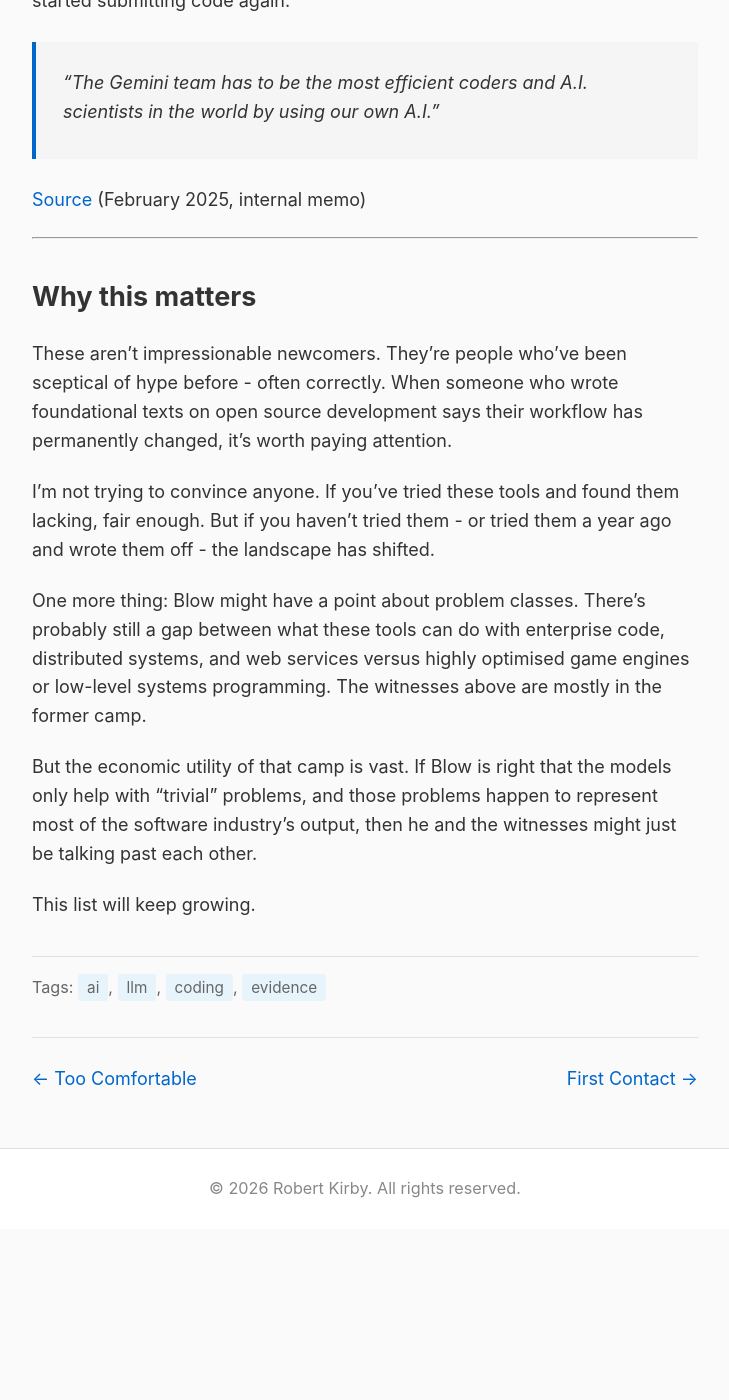
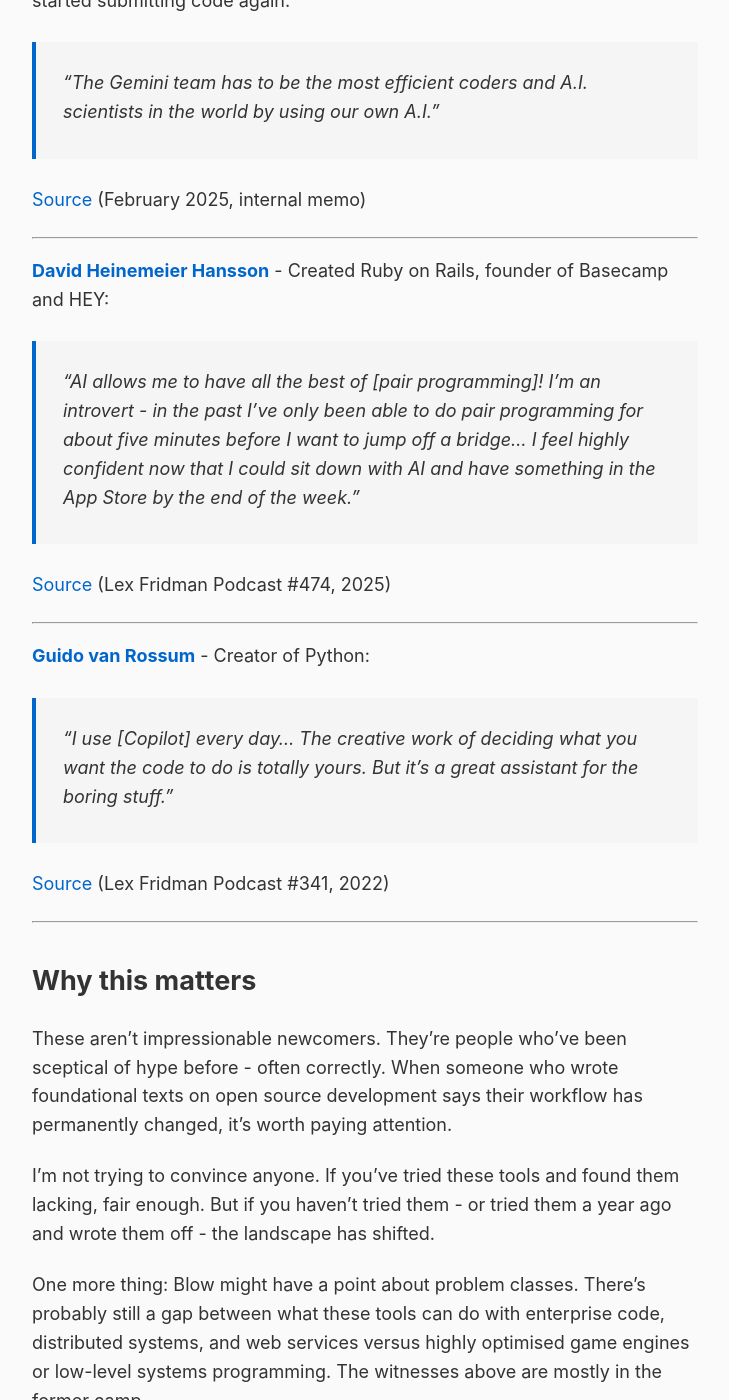
Before and after one commit to rob137/rob137.github.io, a Jekyll site: the page built from _posts/2026-01-03-the-witnesses.md, in a window 1280 px wide and 1400 px high, scrolled down 2899 px. Shown: the whole window, without its empty margins (275-1004 px from the left). Built offline with Jekyll 4.4.1, drawn with Linux system fonts in a browser that asks for light colours; before the commit the page ends 4128 px from its top, so only the background shows below that.

Commit message:
Add DHH and Guido van Rossum to The Witnesses
DHH: Rails creator, on AI as pair programming for introverts
Guido: Python creator, uses Copilot daily for "the boring stuff"

🤖 Generated with [Claude Code](https://claude.com/claude-code)

Co-Authored-By: Claude Opus 4.5 <noreply@anthropic.com>

```diff
--- a/_posts/2026-01-03-the-witnesses.md
+++ b/_posts/2026-01-03-the-witnesses.md
@@ -72,6 +72,22 @@ But I keep noticing something: builders I also respect - people known for shippi
 
 ---
 
+**[David Heinemeier Hansson](https://en.wikipedia.org/wiki/David_Heinemeier_Hansson)** - Created Ruby on Rails, founder of Basecamp and HEY:
+
+> "AI allows me to have all the best of [pair programming]! I'm an introvert - in the past I've only been able to do pair programming for about five minutes before I want to jump off a bridge... I feel highly confident now that I could sit down with AI and have something in the App Store by the end of the week."
+
+[Source](https://lexfridman.com/dhh-david-heinemeier-hansson-transcript/) (Lex Fridman Podcast #474, 2025)
+
+---
+
+**[Guido van Rossum](https://en.wikipedia.org/wiki/Guido_van_Rossum)** - Creator of Python:
+
+> "I use [Copilot] every day... The creative work of deciding what you want the code to do is totally yours. But it's a great assistant for the boring stuff."
+
+[Source](https://lexfridman.com/guido-van-rossum-2-transcript/) (Lex Fridman Podcast #341, 2022)
+
+---
+
 ## Why this matters
 
 These aren't impressionable newcomers. They're people who've been sceptical of hype before - often correctly. When someone who wrote foundational texts on open source development says their workflow has permanently changed, it's worth paying attention.
```
